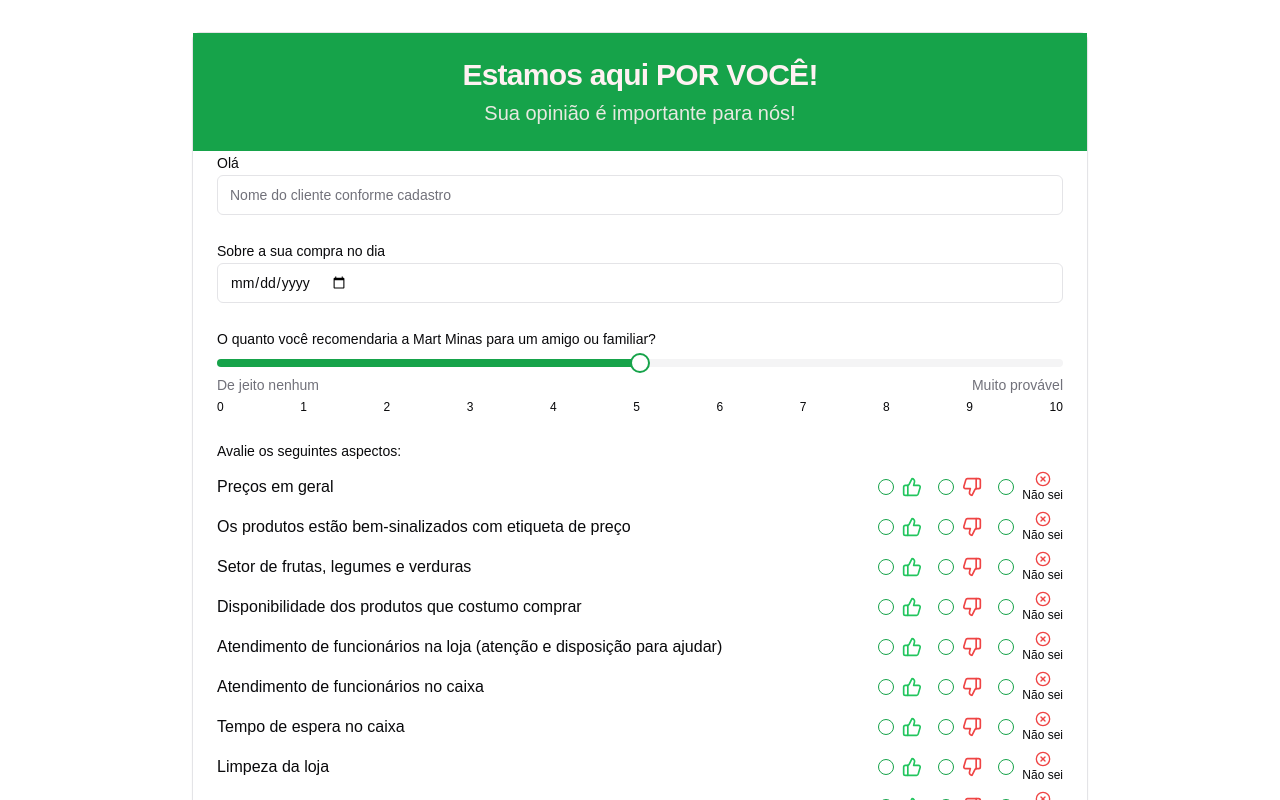
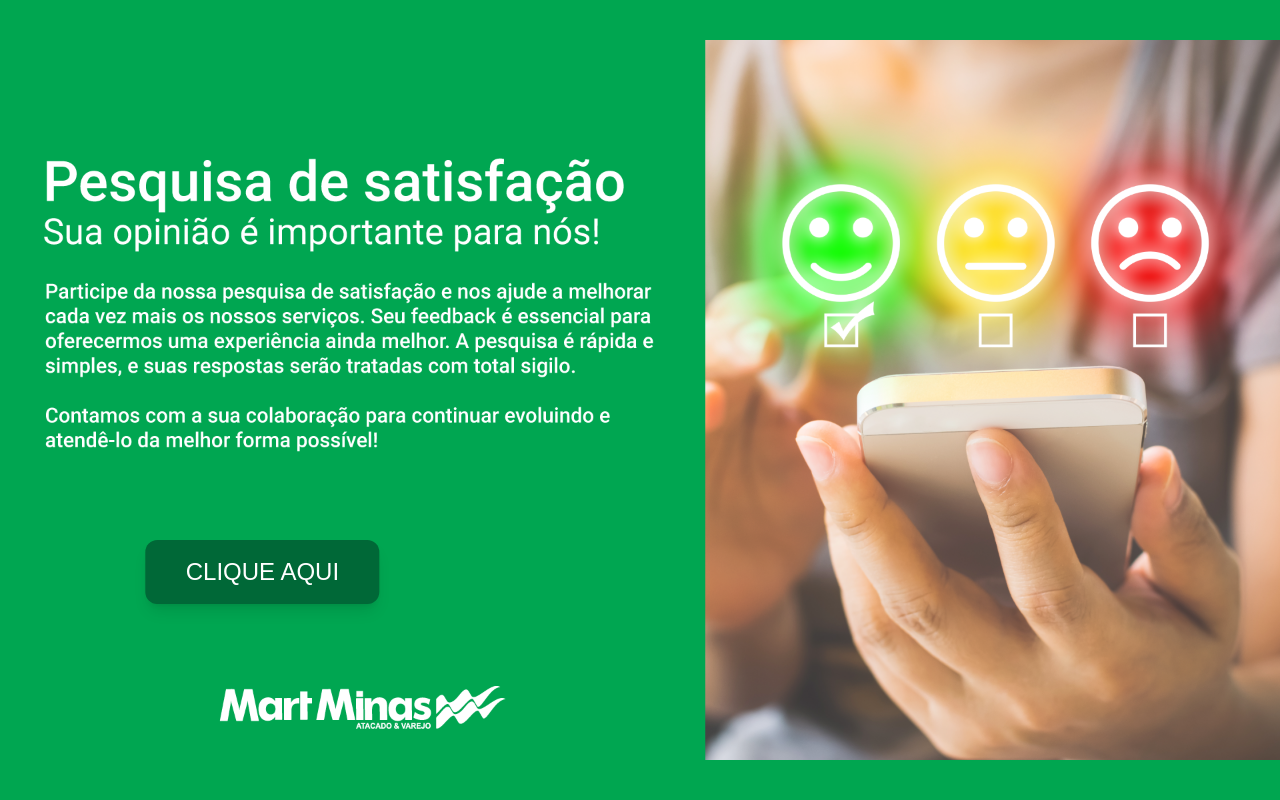
Before and after one commit to phg007/Pesquisa, a Next.js app: page / in a window 1280 px wide. Shown: the top 800 px of the page. Built offline with nearby package versions, Linux system fonts and the light colour scheme.

Commit message:
Aletrando a Page

```diff
--- /dev/null
+++ b/src/app/bk.tsx
@@ -0,0 +1,91 @@
+import Link from 'next/link'
+import { Button } from "@/components/ui/button"
+import Image from 'next/image'
+
+export default function Home() {
+  return (
+    <div className="min-h-screen bg-[#00A650] relative overflow-hidden">
+      <div className="container mx-auto grid lg:grid-cols-2 gap-8 min-h-screen items-center relative z-10">
+        {/* Left Content */}
+        <div className="text-white p-6 lg:p-12 space-y-8">
+          <div className="space-y-4">
+            <h1 className="text-5xl font-bold">
+              Pesquisa de satisfação
+            </h1>
+            <h2 className="text-3xl">
+              Sua opinião é importante para nós!
+            </h2>
+          </div>
+
+          <p className="text-xl leading-relaxed">
+            Participe da nossa pesquisa de satisfação e nos ajude a melhorar
+            cada vez mais os nossos serviços. Seu feedback é essencial para
+            oferecermos uma experiência ainda melhor. A pesquisa é rápida e
+            simples, e suas respostas serão tratadas com total sigilo.
+          </p>
+
+          <p className="text-xl leading-relaxed">
+            Contamos com a sua colaboração para continuar evoluindo e
+            atendê-lo da melhor forma possível!
+          </p>
+
+          <div className="flex justify-center pt-4">
+            <Link href="/survey">
+              <Button size="lg" className="bg-white text-[#00A650] hover:bg-white/90 text-xl px-8 py-6">
+                CLIQUE AQUI
+              </Button>
+            </Link>
+          </div>
+
+          <div className="flex justify-center pt-8">
+            <Image
+              src="/mart-minas-logo.png"
+              alt="Mart Minas Logo"
+              width={300}
+              height={100}
+              className="w-auto h-auto"
+            />
+          </div>
+        </div>
+
+        {/* Right Content */}
+        <div className="hidden lg:flex items-center justify-center relative">
+          <div className="absolute right-0 top-1/2 -translate-y-1/2 flex items-center gap-8">
+            <div className="flex flex-col items-center gap-2">
+              <div className="w-16 h-16 rounded-full bg-white flex items-center justify-center">
+                <span className="text-3xl">😊</span>
+              </div>
+              <div className="w-6 h-6 border-2 border-white rounded-sm flex items-center justify-center">
+                <div className="w-4 h-4 bg-white rounded-sm"></div>
+              </div>
+            </div>
+            <div className="flex flex-col items-center gap-2">
+              <div className="w-16 h-16 rounded-full bg-white flex items-center justify-center">
+                <span className="text-3xl">😐</span>
+              </div>
+              <div className="w-6 h-6 border-2 border-white rounded-sm"></div>
+            </div>
+            <div className="flex flex-col items-center gap-2">
+              <div className="w-16 h-16 rounded-full bg-white flex items-center justify-center">
+                <span className="text-3xl">😞</span>
+              </div>
+              <div className="w-6 h-6 border-2 border-white rounded-sm"></div>
+            </div>
+          </div>
+        </div>
+      </div>
+
+      {/* Background Image */}
+      <div className="absolute top-0 right-0 w-1/2 h-full hidden lg:block">
+        <Image
+          src="/background-image.jpg"
+          alt="Background"
+          fill
+          className="object-cover"
+          priority
+        />
+        <div className="absolute inset-0 bg-black/20"></div>
+      </div>
+    </div>
+  )
+}
--- a/src/app/page.tsx
+++ b/src/app/page.tsx
@@ -1,9 +1,37 @@
-import CustomerSurvey from '@/components/CustomerSurvey'
+import Link from 'next/link'
+import { Button } from "@/components/ui/button"
+import Image from 'next/image'
 
 export default function Home() {
   return (
-    <main className="container mx-auto py-8">
-      <CustomerSurvey />
-    </main>
+    <div className="relative w-full h-screen overflow-hidden bg-[#00A650]">
+      <div className="absolute inset-0 w-full h-full">
+        <Image
+          src="/pesquisa de satisfação_Prancheta 1.png"
+          alt="Pesquisa de Satisfação"
+          fill
+          className="object-contain"
+          priority
+        />
+      </div>
+
+      <div className="relative z-10 w-full h-full">
+        <Link
+          href="/survey"
+          className="absolute transform -translate-x-1/2 -translate-y-1/2 left-[11.5%] bottom-[20.5%]
+                     sm:left-[20.5%] sm:bottom-[20.5%]
+                     md:left-[20.5%] md:bottom-[20.5%]
+                     lg:left-[20.5%] lg:bottom-[20.5%]
+                     xl:left-[20.5%] xl:bottom-[20.5%]"
+        >
+          <Button
+            size="xl"
+            className="bg-[#006837] text-white hover:bg-[#006837]/90 text-base sm:text-lg md:text-xl lg:text-2xl px-4 sm:px-6 md:px-8 lg:px-10 py-2 sm:py-3 md:py-4 rounded-xl shadow-lg transition-transform transform hover:scale-105"
+          >
+            CLIQUE AQUI
+          </Button>
+        </Link>
+      </div>
+    </div>
   )
 }
--- /dev/null
+++ b/src/app/survey/page.tsx
@@ -0,0 +1,9 @@
+import CustomerSurvey from '@/components/CustomerSurvey'
+
+export default function SurveyPage() {
+  return (
+    <main className="container mx-auto py-8">
+      <CustomerSurvey />
+    </main>
+  )
+}
--- a/src/components/ui/button.tsx
+++ b/src/components/ui/button.tsx
@@ -1,15 +1,14 @@
 import * as React from "react"
 import { Slot } from "@radix-ui/react-slot"
 import { cva, type VariantProps } from "class-variance-authority"
-
 import { cn } from "@/lib/utils"
 
 const buttonVariants = cva(
-  "inline-flex items-center justify-center gap-2 whitespace-nowrap rounded-md text-sm font-medium ring-offset-background transition-colors focus-visible:outline-none focus-visible:ring-2 focus-visible:ring-ring focus-visible:ring-offset-2 disabled:pointer-events-none disabled:opacity-50 [&_svg]:pointer-events-none [&_svg]:size-4 [&_svg]:shrink-0",
+  "inline-flex items-center justify-center rounded-md text-sm font-medium ring-offset-background transition-colors focus-visible:outline-none focus-visible:ring-2 focus-visible:ring-ring focus-visible:ring-offset-2 disabled:pointer-events-none disabled:opacity-50",
   {
     variants: {
       variant: {
-        default: "bg-primary text-primary-foreground hover:bg-primary/90",
+        default: "bg-[#006837] text-white hover:bg-[#006837]/90",
         destructive:
           "bg-destructive text-destructive-foreground hover:bg-destructive/90",
         outline:
@@ -23,6 +22,7 @@
         default: "h-10 px-4 py-2",
         sm: "h-9 rounded-md px-3",
         lg: "h-11 rounded-md px-8",
+        xl: "h-16 rounded-xl px-12 text-xl",
         icon: "h-10 w-10",
       },
     },
```
Also changed, not shown: public/pesquisa de satisfação_Prancheta 1.png (added).
